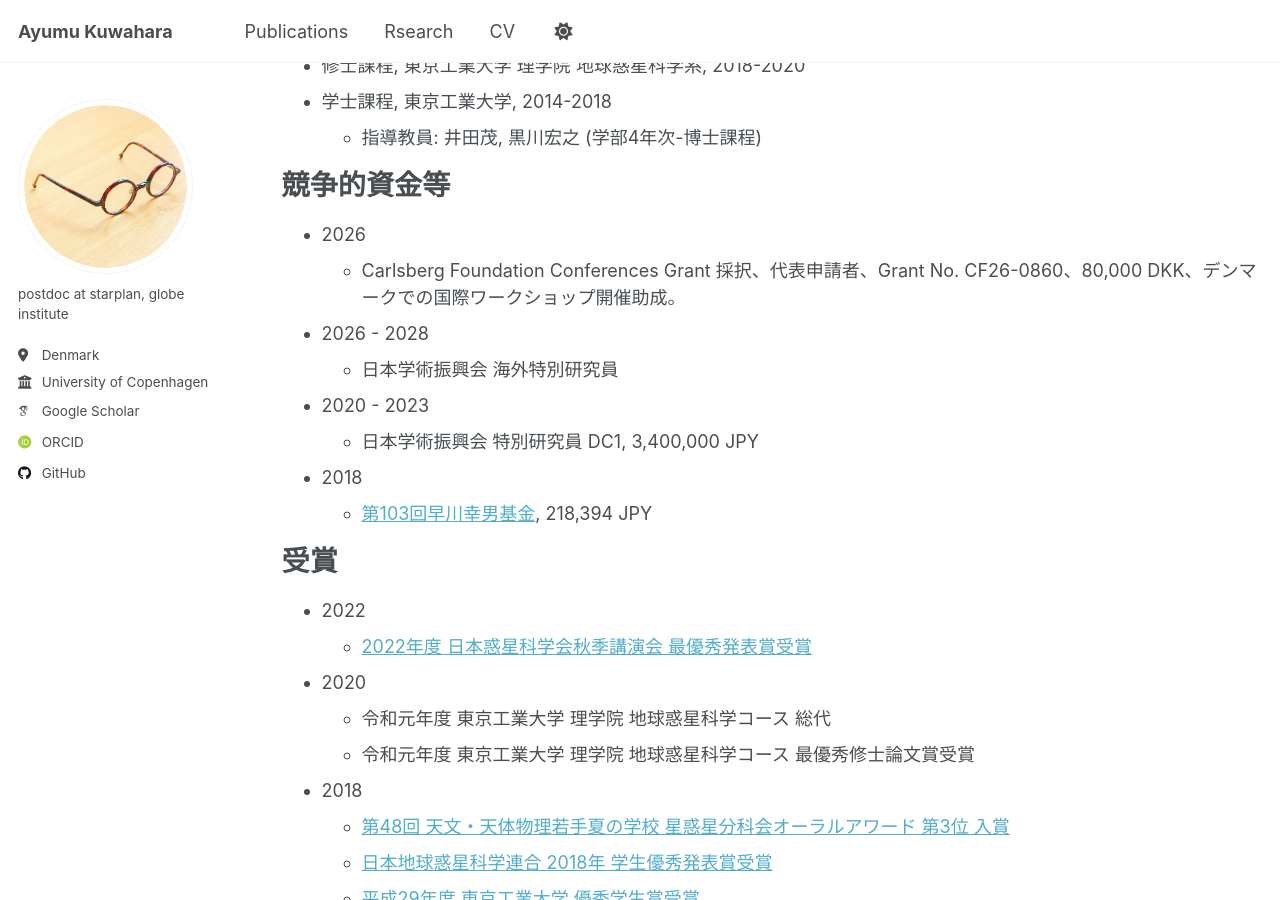
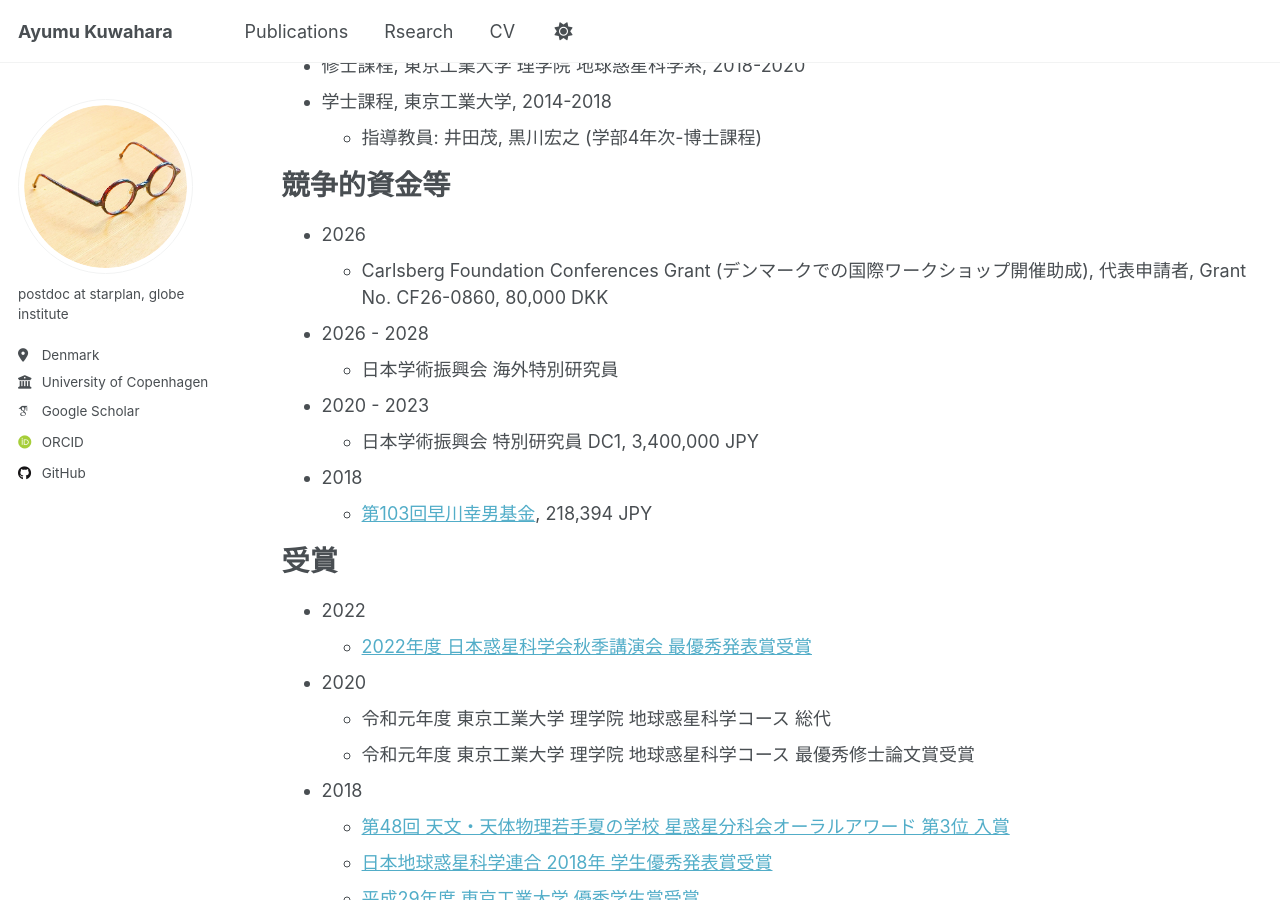
Before and after one commit to AyumuKuwahara/ayumukuwahara.github.io, a Jekyll site: the page built from _pages/cv_ja.md, in a window 1280 px wide and 900 px high, scrolled down 468 px. Built offline with Jekyll 4.4.1, drawn with Linux system fonts in a browser that asks for light colours; some web fonts are replaced.

Commit message:
Update grant information formatting in cv_ja.md
Reformat grant details for clarity and consistency.

```diff
--- a/_pages/cv_ja.md
+++ b/_pages/cv_ja.md
@@ -30,7 +30,7 @@ redirect_from:
 競争的資金等
 ======
 * 2026
-  * Carlsberg Foundation Conferences Grant 採択、代表申請者、Grant No. CF26-0860、80,000 DKK、デンマークでの国際ワークショップ開催助成。
+  * Carlsberg Foundation Conferences Grant (デンマークでの国際ワークショップ開催助成), 代表申請者, Grant No. CF26-0860, 80,000 DKK
 * 2026 - 2028
   * 日本学術振興会 海外特別研究員
 * 2020 - 2023
```
